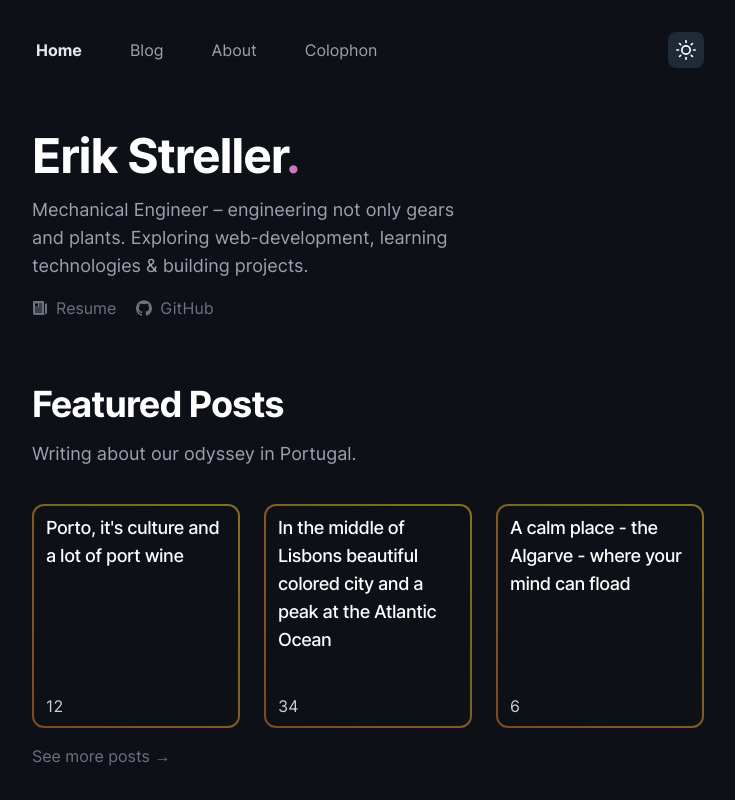
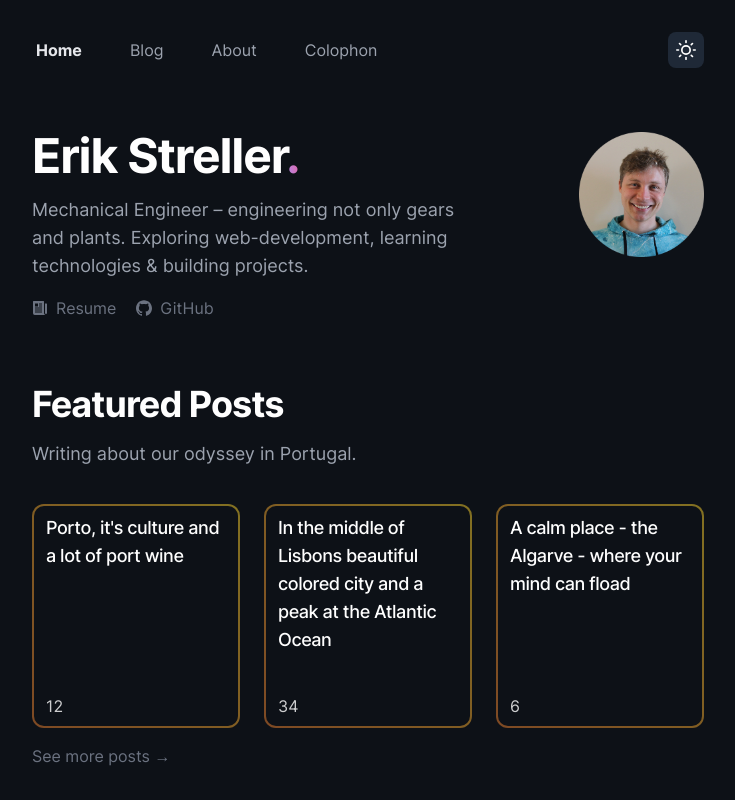
Before and after one commit to erikstreller/erikstreller.com, a Next.js app: page / in a window 1280 px wide. Shown: the top 800 px of the page, without its empty margins (272-1007 px from the left). Built offline with nearby package versions, Linux system fonts and the light colour scheme.

Commit message:
feat: add avatar

```diff
--- a/components/Hero.tsx
+++ b/components/Hero.tsx
@@ -1,4 +1,5 @@
 import clsx from 'clsx'
+import Image from 'next/image'
 import { IoNewspaperSharp } from 'react-icons/io5'
 import { SiGithub } from 'react-icons/si'
 import Accent from './Accent'
@@ -18,9 +19,10 @@ export default function Hero() {
   }
 
   return (
-    <div className='section-spacing'>
+    <div className='section-spacing flex flex-col-reverse sm:flex-row sm:justify-between'>
+      <div className='flex flex-col'>
         <h1 className='page-heading'>{headingColor()}</h1>
-      <p className='page-description max-w-md'>
+        <p className='page-description sm:max-w-[376px] md:max-w-md'>
           Mechanical Engineer – engineering not only gears and plants. Exploring
           web-development, learning technologies {'&'} building projects.
         </p>
@@ -40,6 +42,18 @@ export default function Hero() {
           ))}
         </div>
       </div>
+      <div className='mb-[28px] w-[100px] md:w-auto'>
+        <Image
+          alt='Erik Streller'
+          width={125}
+          height={125}
+          quality={100}
+          src='/static/images/avatar.png'
+          priority
+          className='brightness-105'
+        />
+      </div>
+    </div>
   )
 }
 
```
Also changed, not shown: public/static/images/avatar.png (added). Lines whose indentation alone changed are shown as unchanged.
